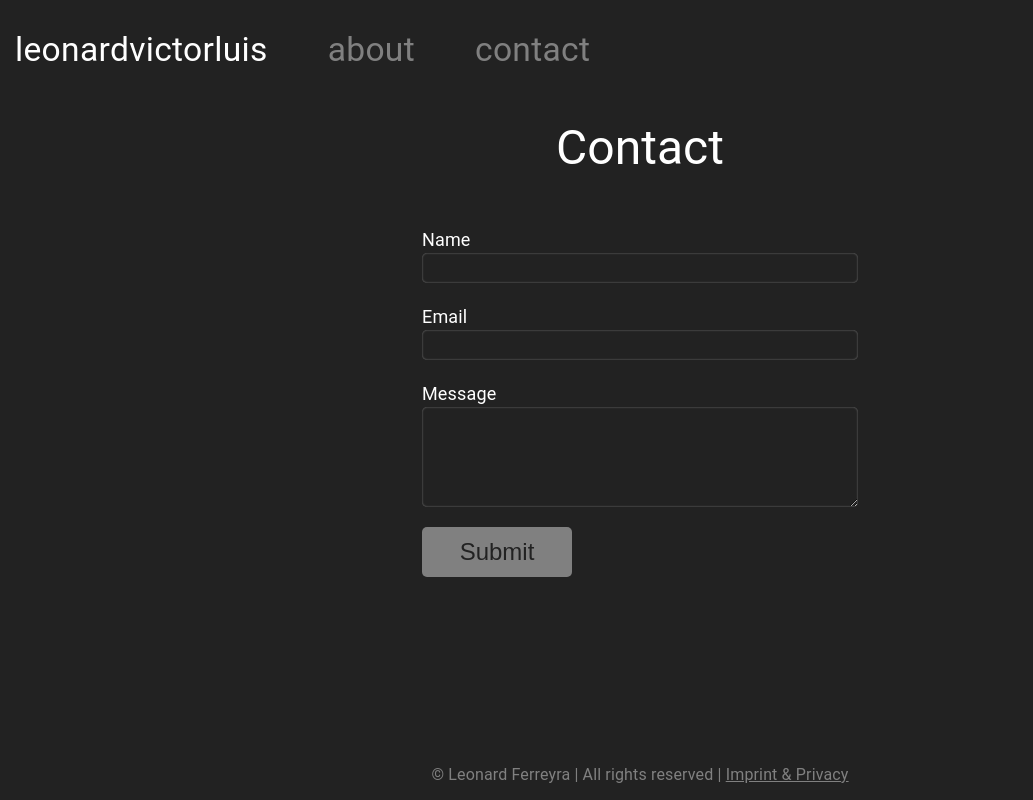
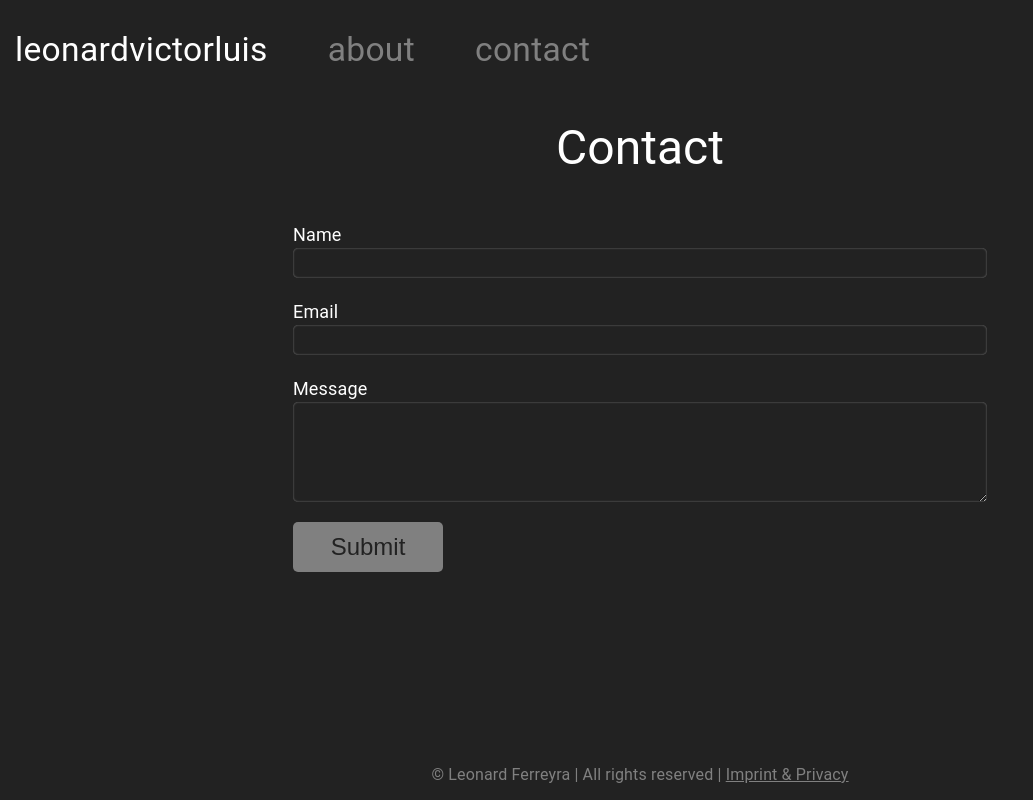
Before and after one commit to Laszlu/portfolio_project, a React (Vite) app: page / in a window 1280 px wide. Both pictures are taken after a click on the element "contact". Shown: the whole page, without its empty margins (0-1033 px from the left). Built offline with nearby package versions, Linux system fonts and the light colour scheme.

Commit message:
small changes to contact form

```diff
--- a/src/components/contact/Contact.css
+++ b/src/components/contact/Contact.css
@@ -13,8 +13,6 @@
 }
 
 #contact-form {
-    width: 40%;
-    padding: 30px;
     margin-top: 20px;
 }
 
@@ -60,9 +58,52 @@
     font-size: x-large;
     color: var(--main-bg-color);
     border: none;
+    margin-right: 30px;
 }
 
 #contact-form input[type=submit]:hover {
     cursor: pointer;
     box-shadow: inset 0 0 4px 0 var(--main-bg-color);
 }
+
+@media (min-width:320px) {
+    #contact-form {
+        width: 100%;
+        padding: 5px;
+    }
+}
+
+@media (min-width:481px) {
+    #contact-form {
+        width: 100%;
+        padding: 10px;
+    }
+}
+
+@media (min-width:641px) {
+    #contact-form {
+        width: 100%;
+        padding: 15px;
+    }
+}
+
+@media (min-width:961px) {
+    #contact-form {
+        width: 80%;
+        padding: 20px;
+    }
+}
+
+@media (min-width:1025px) {
+    #contact-form {
+        width: 60%;
+        padding: 25px;
+    }
+}
+
+@media (min-width:1281px) {
+    #contact-form {
+        width: 40%;
+        padding: 30px;
+    }
+}
--- a/src/components/contact/Contact.tsx
+++ b/src/components/contact/Contact.tsx
@@ -21,7 +21,7 @@ function Contact() {
       .then(
         (result) => {
           console.log(`Result: ${result.text}`)
-          setStateMessage("message sent!");
+          setStateMessage("Request sent ✓");
           setIsSubmitting(false);
           setTimeout(() => {
             setStateMessage("");
```
